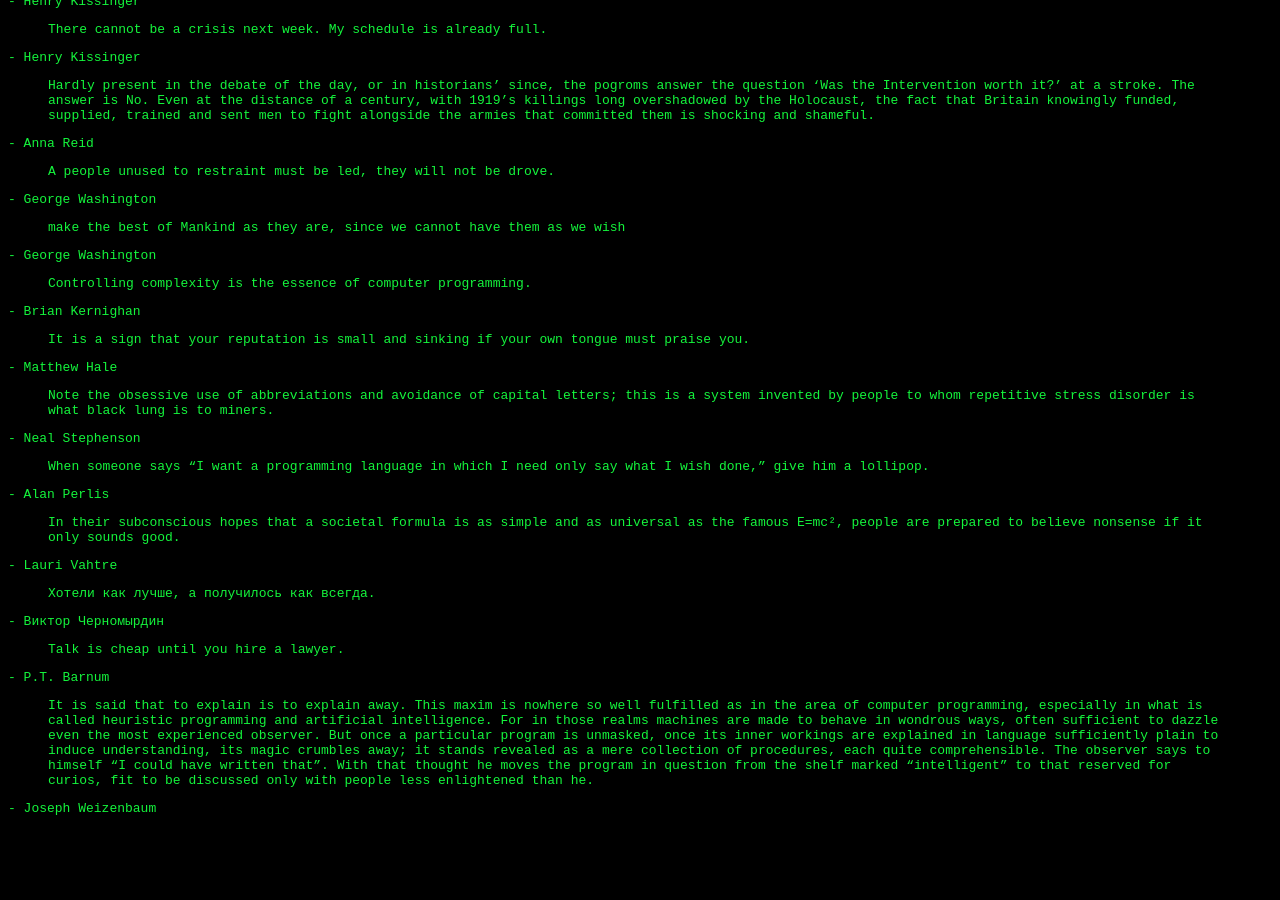
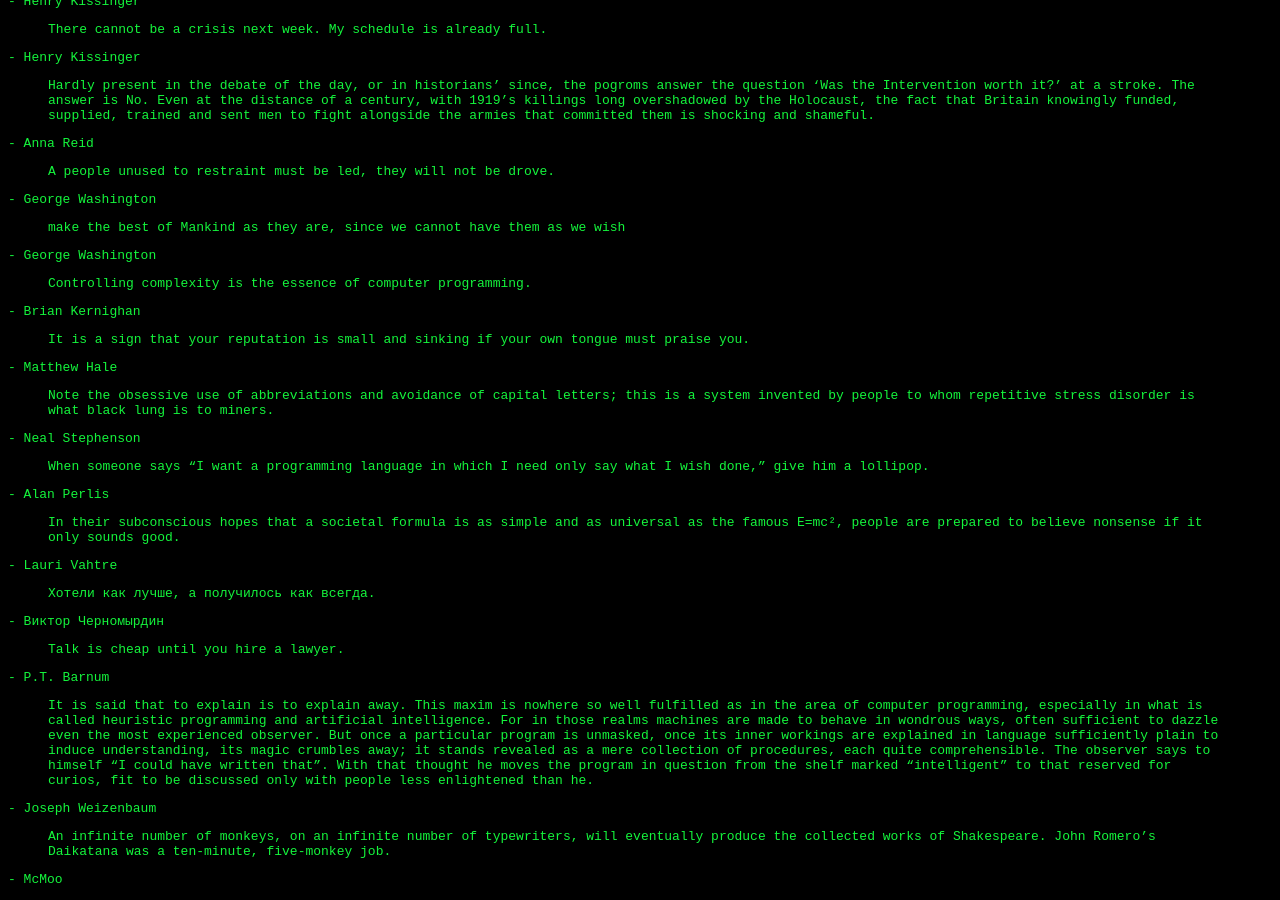
Before and after one commit to davejagoda/davejagoda.github.io, a Jekyll site: the page built from quotes/index.md, in a window 1280 px wide and 900 px high, scrolled down 3417 px. Built offline with Jekyll 4.4.1, drawn with Linux system fonts in a browser that asks for light colours; before the commit the page ends 4246 px from its top, so only the background shows below that.

Commit message:
Add infinite monkeys quote

```diff
--- a/quotes/index.md
+++ b/quotes/index.md
@@ -455,3 +455,10 @@ layout: appleII
   he.
 
 \- Joseph Weizenbaum
+
+
+> An infinite number of monkeys, on an infinite number of typewriters,
+  will eventually produce the collected works of Shakespeare. John
+  Romero's Daikatana was a ten-minute, five-monkey job.
+
+\- McMoo
```
